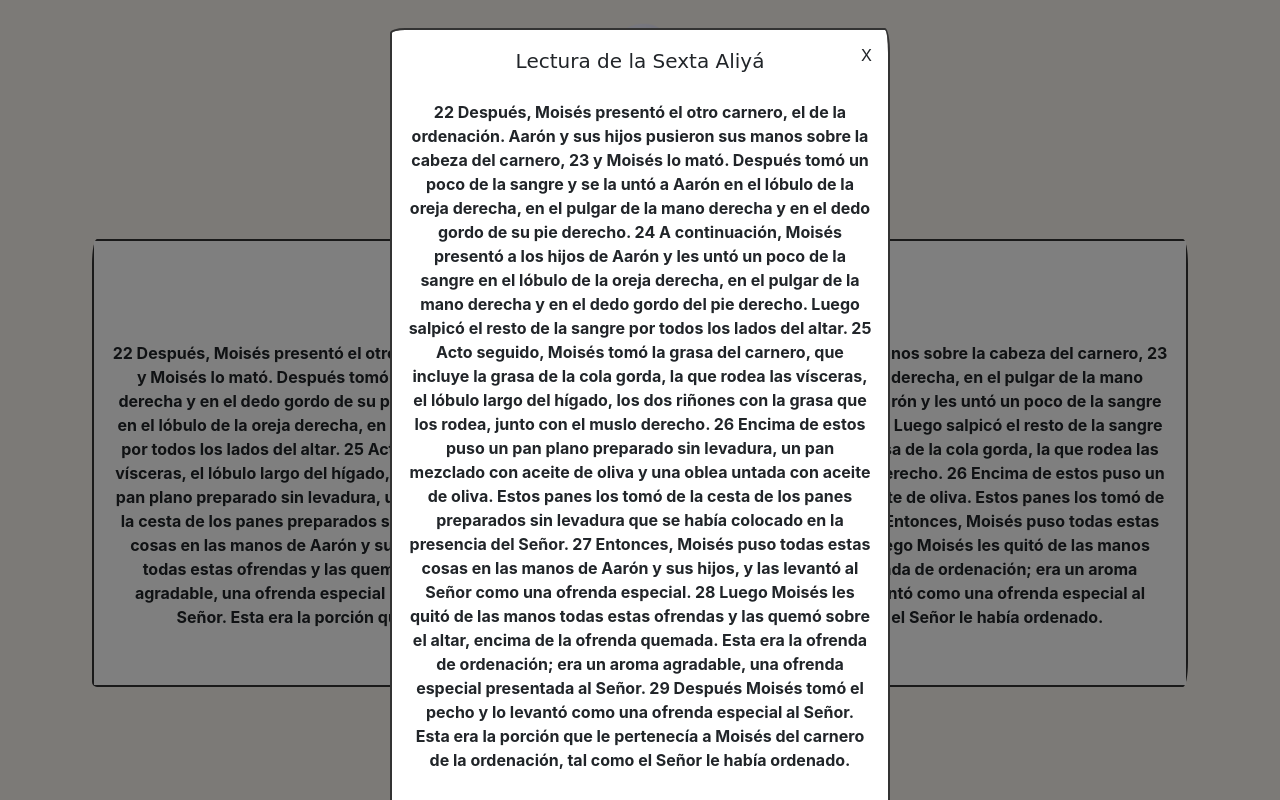
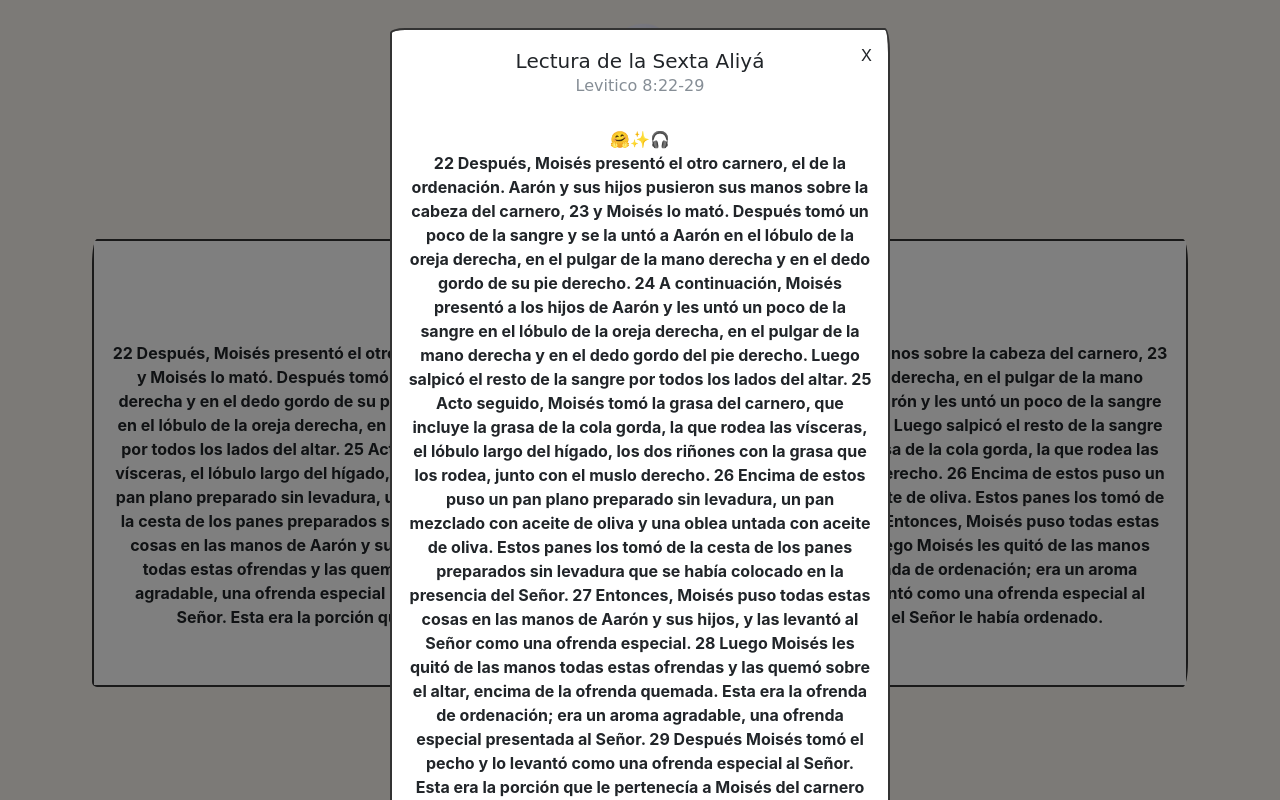
Before and after one commit to Vladimir4063/manadeldia, a plain HTML site: page index.html in a window 1280 px wide. Both pictures are taken after a click on the button "Leer Aliyá". Drawn offline with nearby package versions, Linux system fonts and the light colour scheme; a web font is replaced by a local one.

Commit message:
fix aliya modal

```diff
--- a/index.html
+++ b/index.html
@@ -86,9 +86,10 @@
                   HEADER MODAL
                 </div> -->
                 <div class="modal-body">
-                  <h1 class="modal-title fs-5" id="staticBackdropLabel">Lectura de la Sexta Aliyá</h1>
-                  <button type="button" class="btn-close" data-bs-dismiss="modal" aria-label="Close"></button>
-                  <p>
+                  <h4 class="modal-title fs-5" id="staticBackdropLabel">Lectura de la Sexta Aliyá</h4>
+                  <h6 class="modal-subtitle mb-2 text-muted">Levitico 8:22-29</h6>
+                  <button type="button" class="btn-close m-0" data-bs-dismiss="modal" aria-label="Close"></button>
+                  <p>🤗✨🎧<br>
                     22 Después, Moisés presentó el otro carnero, el de la
                   ordenación. Aarón y sus hijos pusieron sus manos sobre la
                   cabeza del carnero, 23 y Moisés lo mató. Después tomó un poco
```
